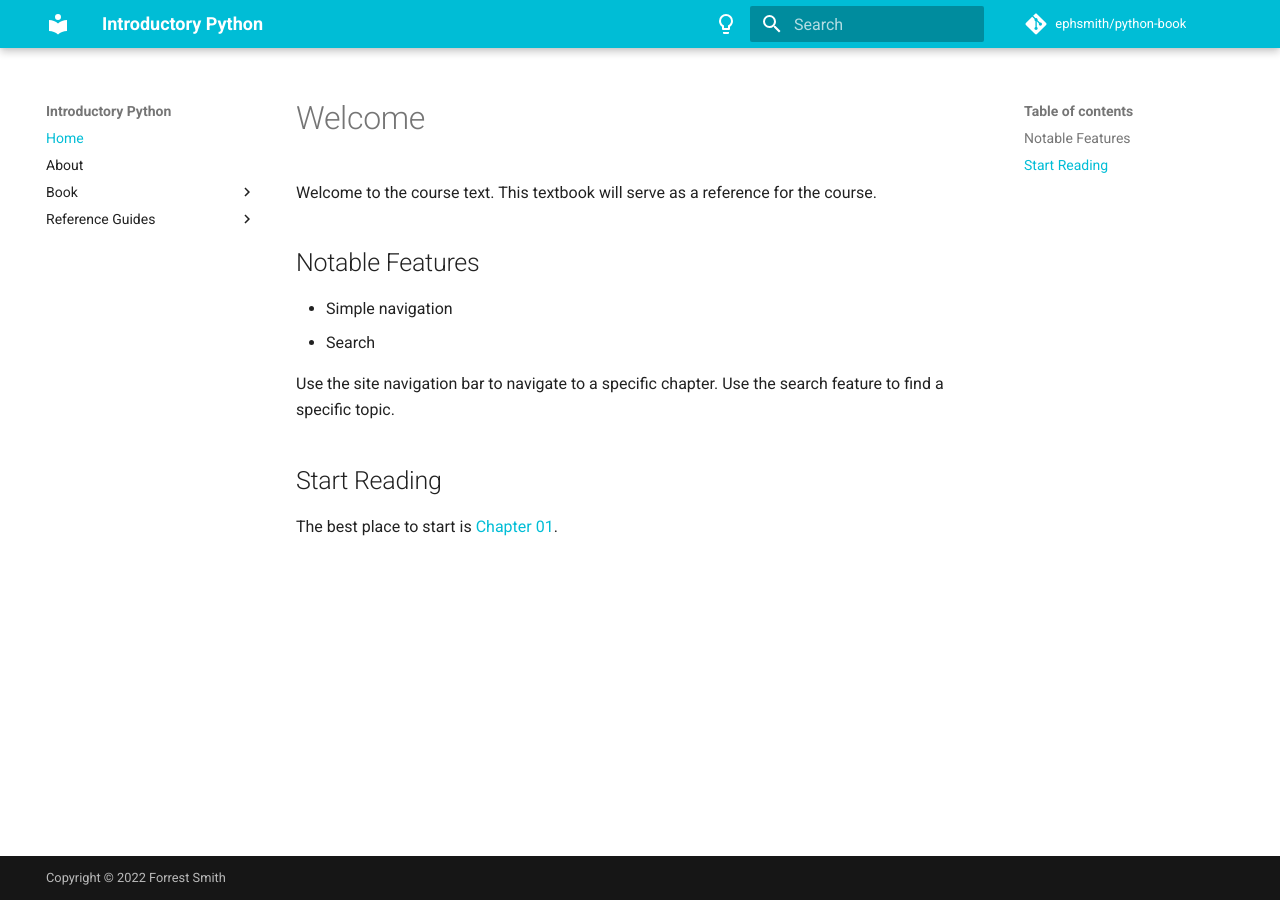
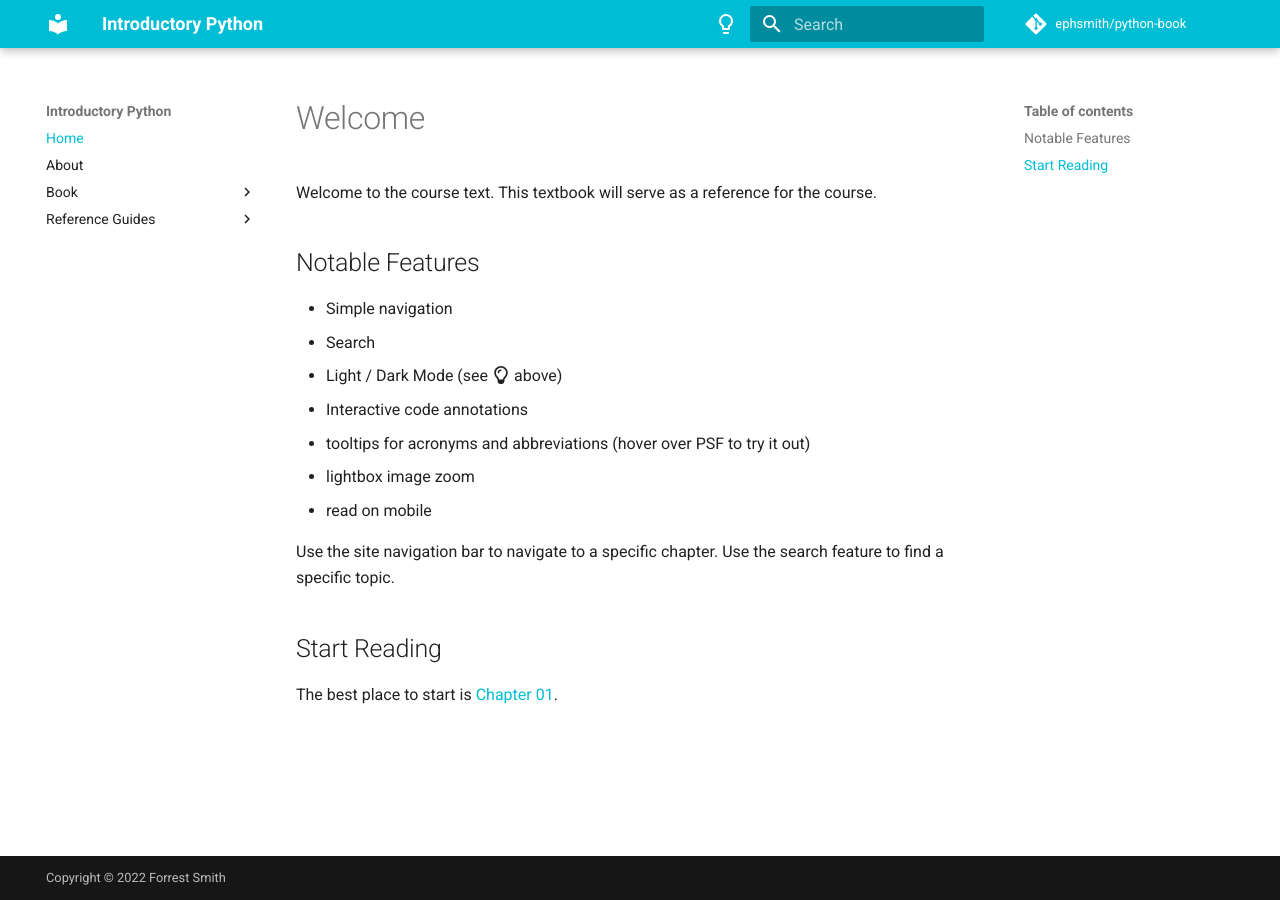
Before and after one commit to ephsmith/python-book, an MkDocs documentation site: the page built from docs/index.md, in a window 1280 px wide. Built offline with MkDocs 1.6.1 and Material for MkDocs 9.7.7, drawn with Linux system fonts in a browser that asks for light colours; comment, search, counter and statistics services are not loaded.

Commit message:
Updated index with more features.

```diff
--- a/docs/index.md
+++ b/docs/index.md
@@ -6,6 +6,11 @@ for the course.
 
 * Simple navigation
 * Search
+* Light / Dark Mode (see :fontawesome-regular-lightbulb: above)
+* Interactive code annotations
+* tooltips for acronyms and abbreviations (hover over PSF to try it out)
+* lightbox image zoom
+* read on mobile
 
 Use the site navigation bar to navigate to a specific chapter. Use the
 search feature to find a specific topic.
```
Also changed, not shown: docs/guides/github-references.md (+3 -1 lines).
